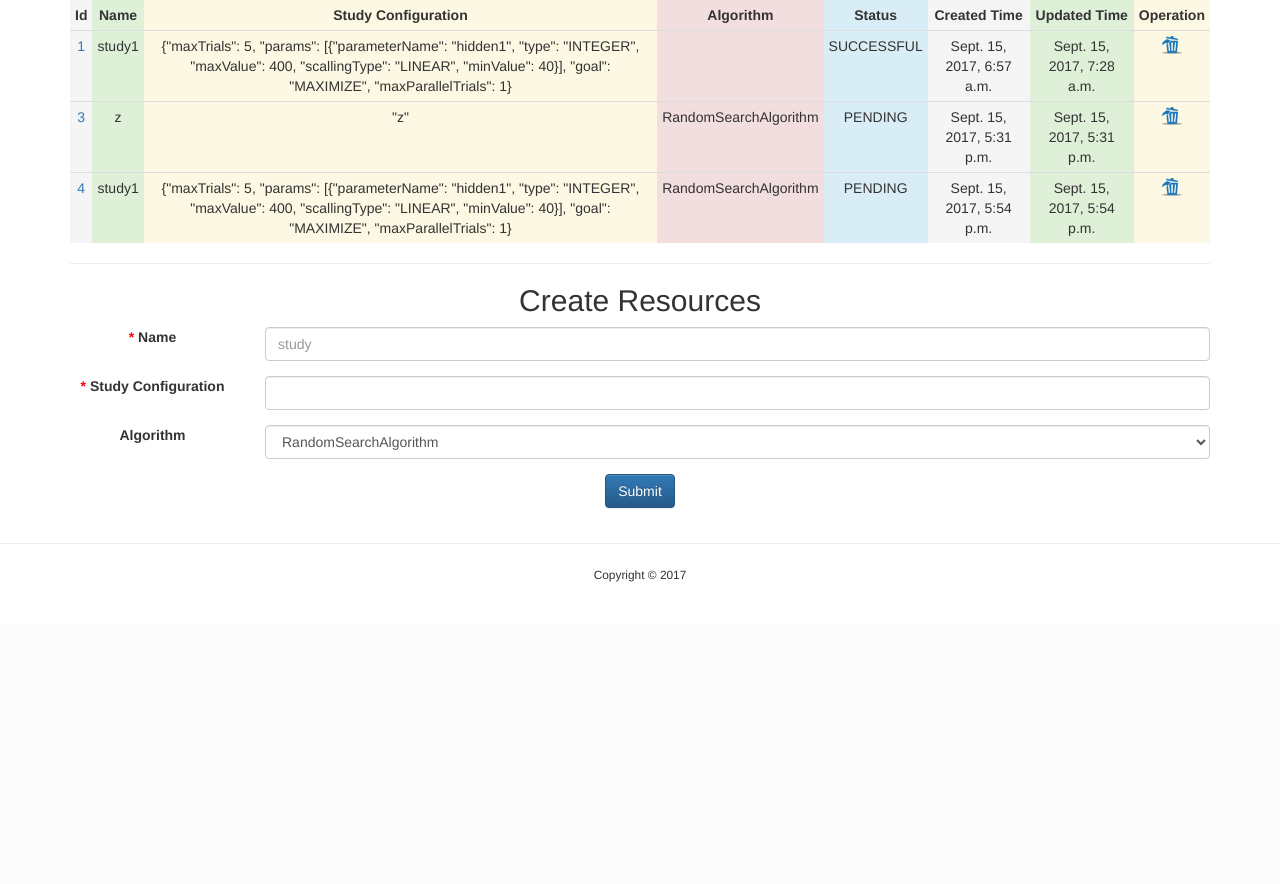
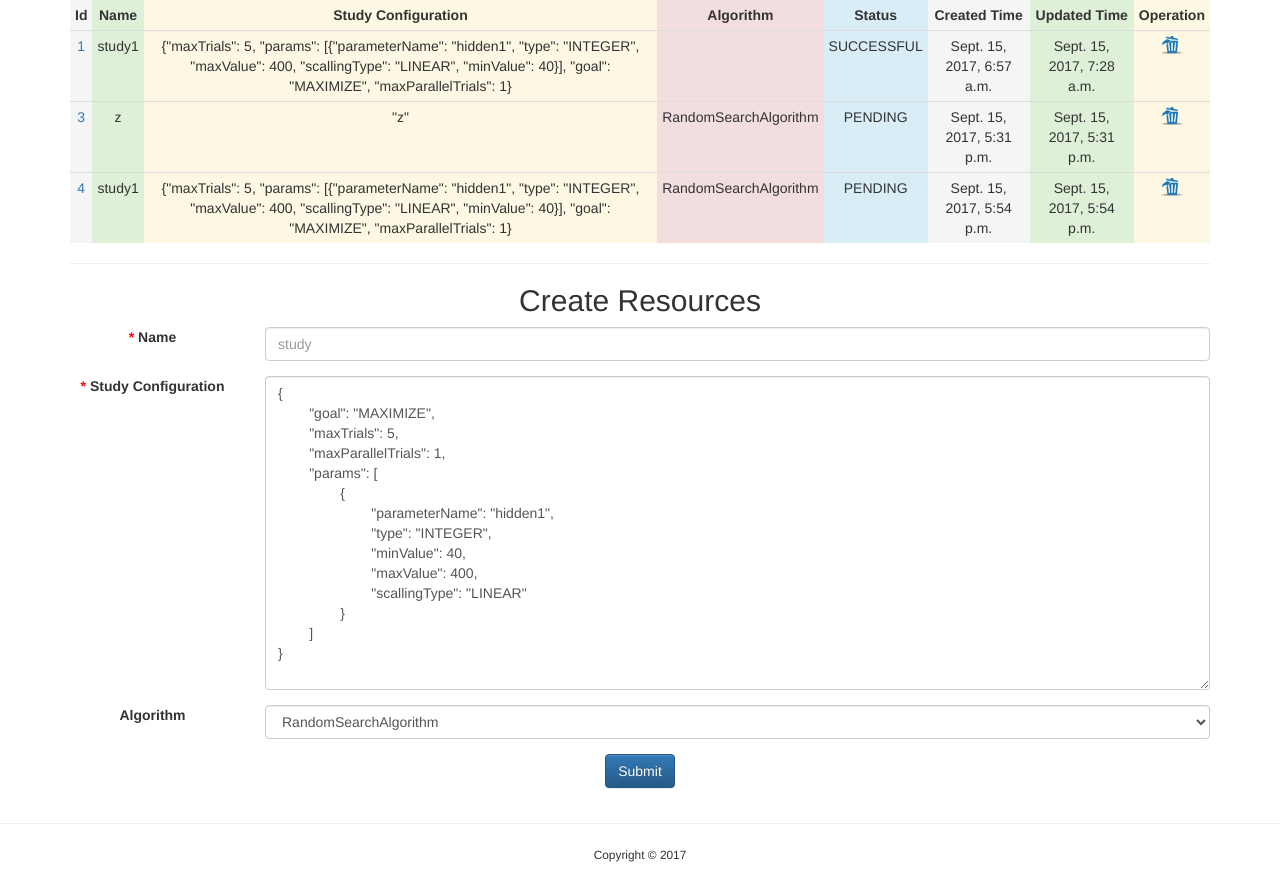
Before and after one commit to tobegit3hub/advisor, a Django app: page /dashboard/ in a window 1280 px wide. Shown: the part 176-1060 px from the top of the page. Before the commit the page ends 758 px from the top, so only its background shows below. Run offline with Django 3.2, Linux system fonts and the light colour scheme; data comes from the database, SQL or seed files in the repository; some libraries are stand-ins or nearby versions.

Commit message:
Add default study configuration in dashboard

```diff
--- a/advisor_server/dashboard/templates/index.html
+++ b/advisor_server/dashboard/templates/index.html
@@ -68,8 +68,22 @@
                         Configuration
                     </label>
                     <div class="col-sm-10">
-                        <input type="text" class="form-control" name="study_configuration" placeholder=""
-                               required="required">
+                        <textarea class="form-control" rows="15" cols="80" name="study_configuration" required="required">
+{
+	"goal": "MAXIMIZE",
+	"maxTrials": 5,
+	"maxParallelTrials": 1,
+	"params": [
+		{
+			"parameterName": "hidden1",
+			"type": "INTEGER",
+			"minValue": 40,
+			"maxValue": 400,
+			"scallingType": "LINEAR"
+		}
+	]
+}
+                        </textarea>
                     </div>
                 </div>
                 <div class="form-group row">
```
